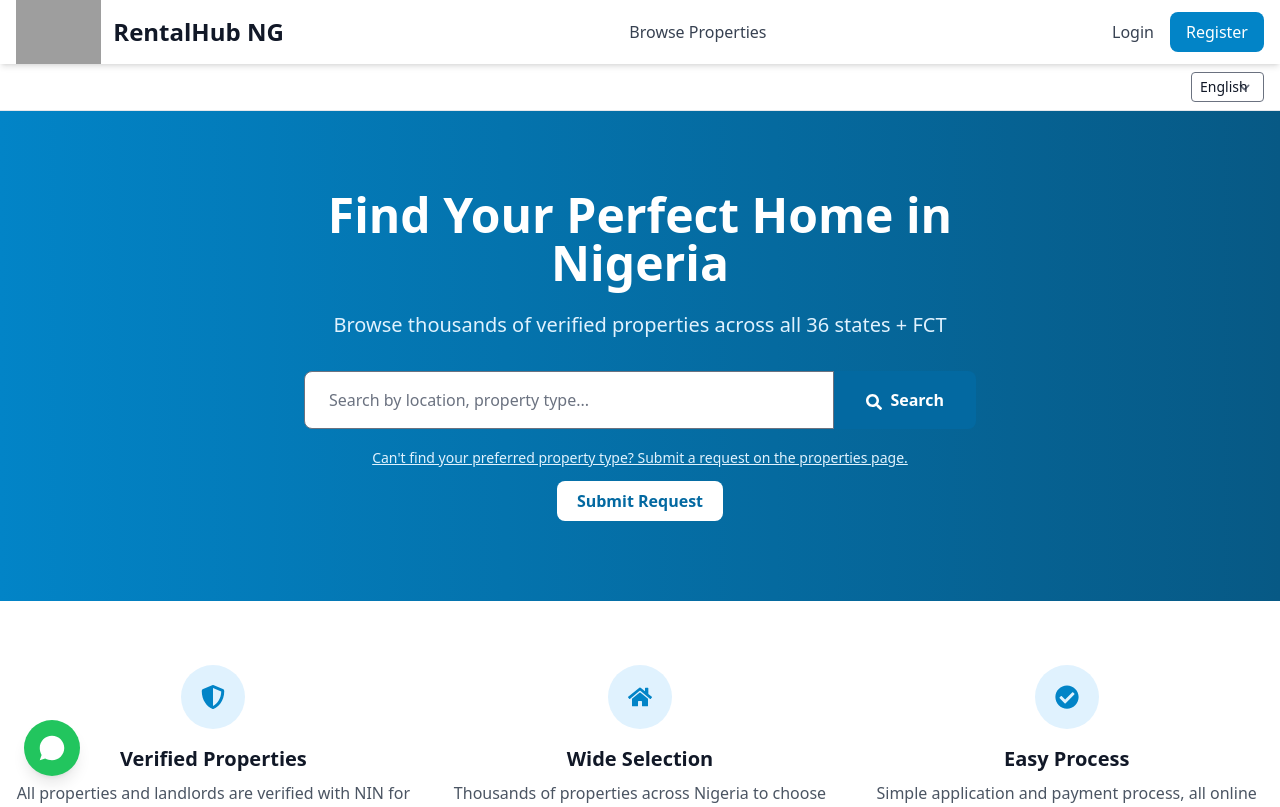
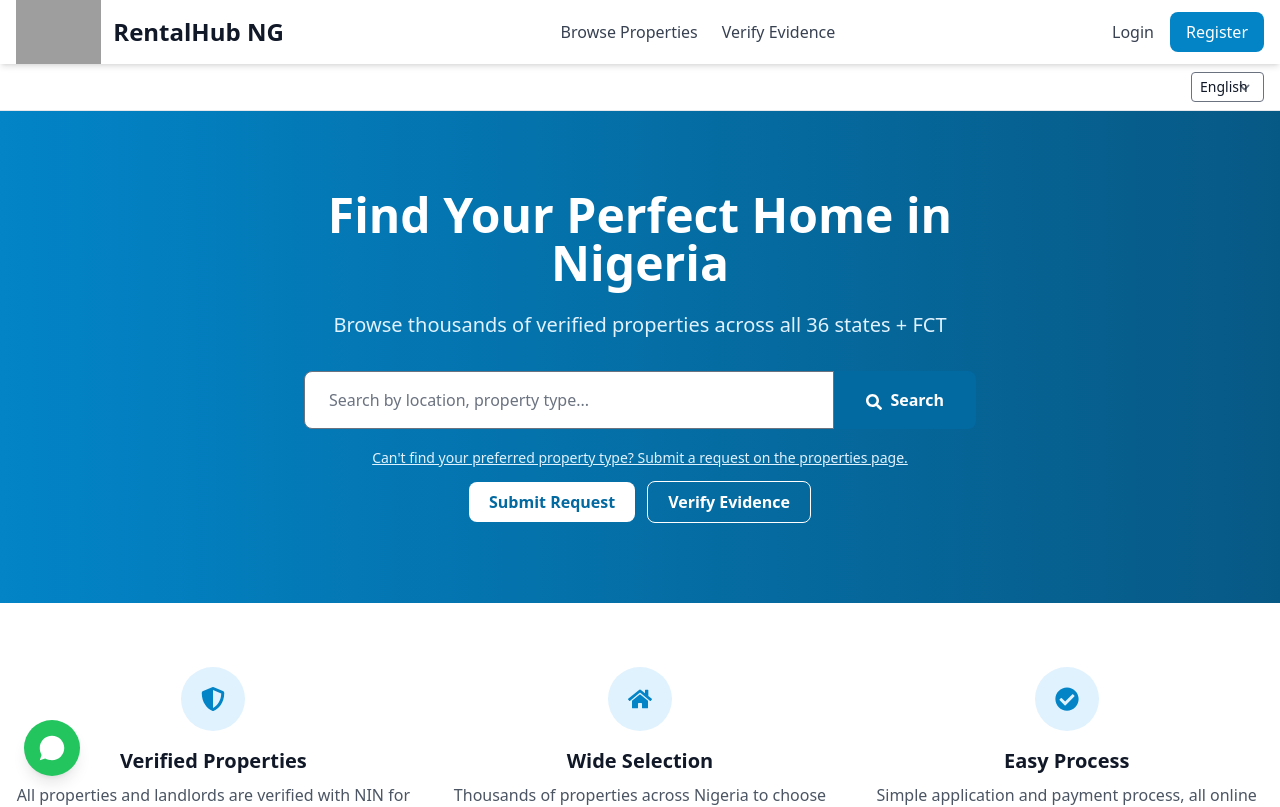
Before and after one commit to Mr-Simplicity-dev/RentalHub, a React (Create React App) app in the folder client/: page / in a window 1280 px wide. Shown: the top 807 px of the page. Built offline with nearby package versions, Linux system fonts and the light colour scheme; no server answers; grey boxes are pictures that could not be loaded.

Commit message:
make changes

```diff
--- a/client/src/components/common/Header.jsx
+++ b/client/src/components/common/Header.jsx
@@ -36,6 +36,9 @@ const Header = () => {
           <nav className="hidden md:flex items-center space-x-6">
             <Link to="/properties" className="text-gray-700 hover:text-primary-600">
               {t('header.browse')}
+            </Link>
+            <Link to="/verify-case" className="text-gray-700 hover:text-primary-600">
+              Verify Evidence
             </Link>
 
             {isAuthenticated && user?.user_type === 'landlord' && (
--- a/client/src/pages/Home.jsx
+++ b/client/src/pages/Home.jsx
@@ -113,12 +113,18 @@ const Home = () => {
               >
                 Can't find your preferred property type? Submit a request on the properties page.
               </Link>
-              <div className="mt-3">
+              <div className="mt-3 flex flex-wrap items-center justify-center gap-3">
                 <Link
                   to="/properties?request=1#tenant-request"
                   className="inline-block bg-white text-primary-700 px-5 py-2 rounded-lg font-semibold hover:bg-gray-100 transition-colors"
                 >
                   Submit Request
+                </Link>
+                <Link
+                  to="/verify-case"
+                  className="inline-block border border-white px-5 py-2 rounded-lg font-semibold text-white hover:bg-primary-700 transition-colors"
+                >
+                  Verify Evidence
                 </Link>
               </div>
             </div>
--- a/client/src/pages/lawyer/LawyerDashboard.jsx
+++ b/client/src/pages/lawyer/LawyerDashboard.jsx
@@ -1,4 +1,5 @@
 import React, { useEffect, useState } from 'react';
+import { Link } from 'react-router-dom';
 import api from '../../services/api';
 
 const LawyerDashboard = () => {
@@ -37,7 +38,15 @@ const LawyerDashboard = () => {
 
   return (
     <div className="p-6 space-y-6">
-      <h1 className="text-2xl font-bold">Lawyer Dashboard</h1>
+      <div className="flex flex-wrap items-center justify-between gap-3">
+        <h1 className="text-2xl font-bold">Lawyer Dashboard</h1>
+        <Link
+          to="/verify-case"
+          className="rounded-lg bg-primary-600 px-4 py-2 text-sm font-medium text-white transition-colors hover:bg-primary-700"
+        >
+          Verify Case Evidence
+        </Link>
+      </div>
 
       {/* Authorized Properties */}
       <div className="card p-4">
@@ -125,6 +134,13 @@ const LawyerDashboard = () => {
                     >
                       View Evidence
                     </button>
+
+                    <Link
+                      to={`/verify-case?dispute=${d.id}`}
+                      className="text-sm text-primary-700 hover:underline"
+                    >
+                      Verify Integrity
+                    </Link>
                   </div>
                 </div>
               ))}
```
